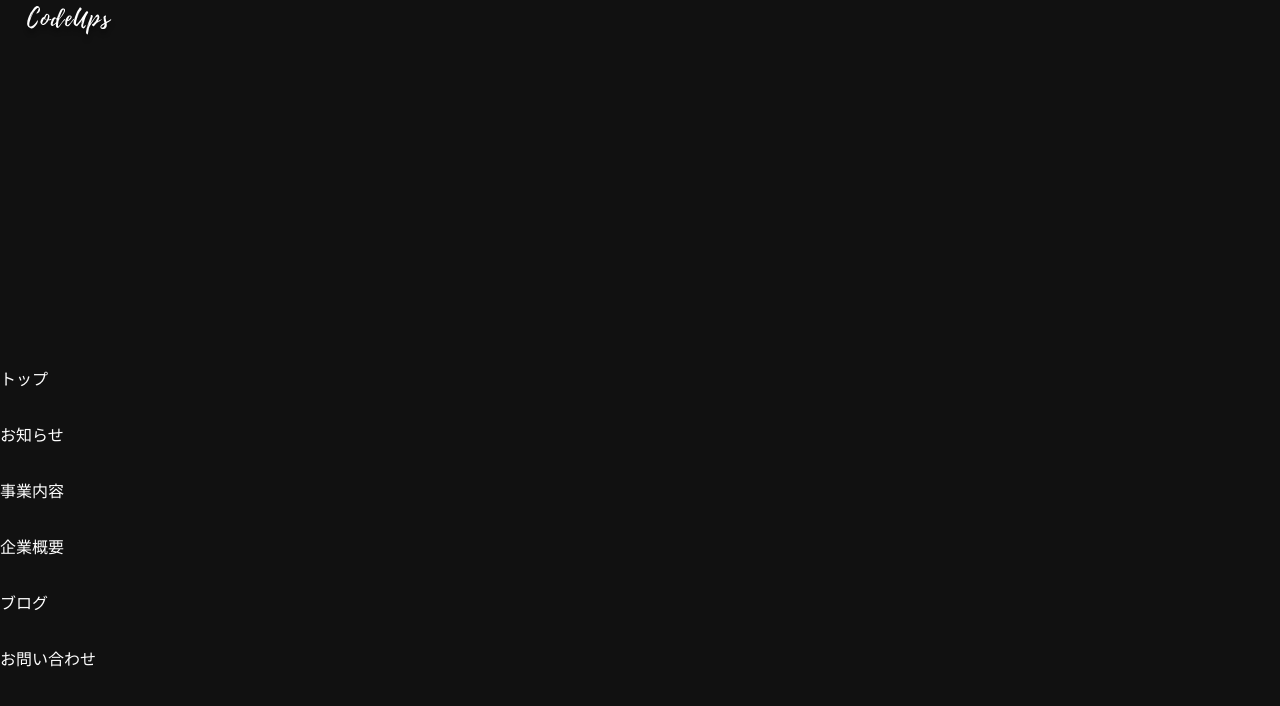
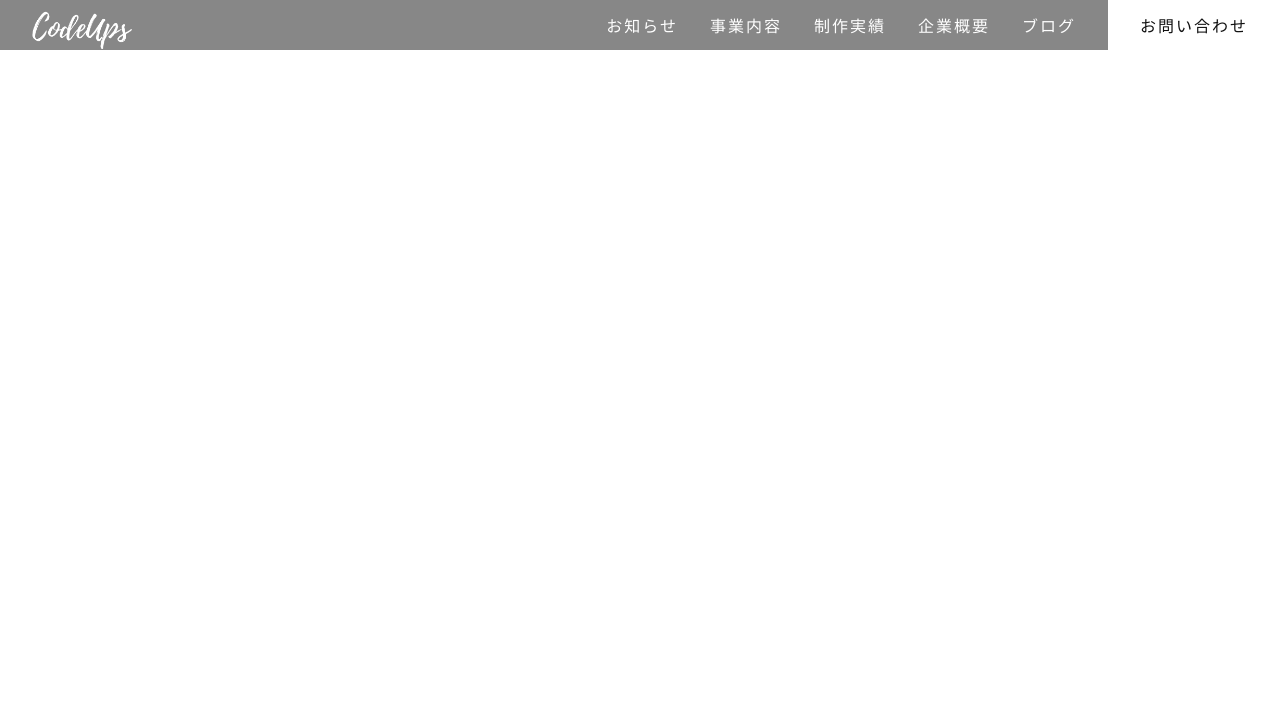
Before and after one commit to shy-sys/codeup, a website: page index.html in a window 1280 px wide. Drawn offline with nearby package versions, Linux system fonts and the light colour scheme.

Commit message:
no message

```diff
--- a/index.html
+++ b/index.html
@@ -20,7 +20,7 @@
   <!-- GoogleFont -->
   <link rel="preconnect" href="https://fonts.googleapis.com">
   <link rel="preconnect" href="https://fonts.gstatic.com" crossorigin>
-  <link href="https://fonts.googleapis.com/css2?family=Dancing+Script&family=Noto+Sans+JP:wght@400;500;700&display=swap" rel="stylesheet">
+<link href="https://fonts.googleapis.com/css2?family=Dancing+Script&family=Noto+Sans+JP:wght@400;500;700&display=swap" rel="stylesheet">
   <!-- css -->
   <link rel="stylesheet" href="./css/styles.css">
   <!-- JavaScript -->
@@ -30,38 +30,63 @@
 <body>
 <header class="l-header p-header">
   <div class="p-header__inner">
-    <h1 class="c-logo">
-      <a href="#" class="c-logo__link">
-        <img src="./images/image/CodeUps1.svg" alt="ヘッダーロゴ">
+    <h1 class="header-logo">
+      <a href="#" class="header-logo__link">
+        <img src="./images/image/CodeUps.png" alt="ヘッダーロゴ">
       </a>
     </h1>
-    <div class="p-header__drawer c-hamburger js-hamburger">
+    <!-- ハンバーガーアイコン -->
+    <div id="MenuButton" class="p-header__drawer c-hamburger js-hamburger">
       <span></span>
       <span></span>
       <span></span>
     </div>
-    <nav class="p-header__sp-nav sp-nav ">
-      <ul class="sp-nav__items">
-        <li class="sp-nav__item">
-          <a href="#">トップ</a>
-        </li>
-        <li class="sp-nav__item">
+    <!-- ドロワーメニュー -->
+    <div class="p-header__sp-nav p-sp-nav js-drawer-menu">
+      <ul class="p-sp-nav__items">
+        <li class="p-sp-nav__item">
           <a href="#">お知らせ</a>
         </li>
-        <li class="sp-nav__item">
+        <li class="p-sp-nav__item">
           <a href="#">事業内容</a>
         </li>
-        <li class="sp-nav__item">
+        <li class="p-sp-nav__item">
+          <a href="#">制作実績</a>
+        </li>
+        <li class="p-sp-nav__item">
           <a href="#">企業概要</a>
         </li>
-        <li class="sp-nav__item">
+        <li class="p-sp-nav__item">
           <a href="#">ブログ</a>
         </li>
-        <li class="sp-nav__item">
+        <li class="p-sp-nav__item">
           <a href="#">お問い合わせ</a>
         </li>
       </ul>
-    </nav>
+    </div>
+
+    <div class="p-header__pc-nav p-pc-nav">
+      <ul class="p-pc-nav__items">
+        <li class="p-pc-nav__item">
+          <a href="#">お知らせ</a>
+        </li>
+        <li class="p-pc-nav__item">
+          <a href="#">事業内容</a>
+        </li>
+        <li class="p-pc-nav__item">
+          <a href="#">制作実績</a>
+        </li>
+        <li class="p-pc-nav__item">
+          <a href="#">企業概要</a>
+        </li>
+        <li class="p-pc-nav__item">
+          <a href="#">ブログ</a>
+        </li>
+        <li class="p-pc-nav__item p-pc-nav__item--white">
+          <a href="#">お問い合わせ</a>
+        </li>
+      </ul>
+    </div>
   </div>
 </header>
 
--- a/js/script.js
+++ b/js/script.js
@@ -24,14 +24,16 @@ jQuery(function ($) { // この中であればWordpressでも「$」が使用可
   });
 
   //ドロワーメニュー
-  $("#MenuButton").click(function () {
+  $(".js-hamburger").on(click, function () {
     // $(".l-drawer-menu").toggleClass("is-show");
     // $(".p-drawer-menu").toggleClass("is-show");
-    $(".js-drawer-open").toggleClass("open");
-    $(".drawer-menu").toggleClass("open");
+    $(".js-drawer-open").toggleClass("is-open");
+    $(".js-drawer-menu").toggleClass("is-open");
     $("html").toggleClass("is-fixed");
+    // $(this).toggleClass("is-open");
+    // return false;
+  });
 
-  });
 
 
 
--- a/src/sass/global/_setting.scss
+++ b/src/sass/global/_setting.scss
@@ -16,8 +16,8 @@ $padding-sp: 20px;
 ////////////////////
 // フォント設定
 ////////////////////
-$base-font-family: "Noto Sans JP', sans-serif";
-$second-font-family: "Dancing Script', cursive";
+$base-font-family: 'Noto Sans JP', sans-serif;
+$second-font-family: 'Dancing Script', cursive;
 // ※検証ツールでしっかり反映されているか確認する
 
 body {
--- /dev/null
+++ b/src/sass/object/componet/_c-hamburger.scss
@@ -0,0 +1,57 @@
+@use "global" as *;
+
+.c-hamburger {
+    z-index: 9999;
+    width: rem(24);
+    height: rem(13);
+    padding-top: ren(14);
+    padding-bottom: rem(22);
+    display: flex;
+    justify-content: center;
+    align-items: center;
+    position: relative;
+    cursor: pointer;
+    @include mq(md) {
+        display: none;
+    }
+}
+
+.c-hamburger span {
+    position: absolute;
+    height: rem(2);
+    width: rem(24);
+    background: $white;
+    transition: all .3s;
+}
+
+.c-hamburger span:nth-child(1) {
+    top: 0;
+}
+
+.c-hamburger span:nth-child(2) {
+    top: rem(8);
+}
+
+.c-hamburger span:nth-child(3) {
+    top: rem(16);
+}
+
+#MenuButton {
+    &.is-open {
+        transform: rotate(360deg);
+        transition: all .5s;
+    }
+    span {
+        &:nth-of-type(1) {
+            transform: rotate(-45deg);
+            top: rem(8);
+        }
+        &:nth-of-type(2) {
+            opacity: 0;
+        }
+        &:nth-of-type(3) {
+            transform: rotate(45deg);
+            top: rem(8);
+        }
+    }
+}
--- a/src/sass/object/project/_p-header.scss
+++ b/src/sass/object/project/_p-header.scss
@@ -1,25 +1,24 @@
 @use "global" as *;
 
-.l-header{
-    position: fixed;
-    top: 0;
-    left: 0;
-    right: 0;
-}
-
-.c-logo {
-    width: rem(70);
+.header-logo {
+    width: rem(80);
+    max-width: 100%;
+    padding-top: 0.625rem;
+    padding-left: 0.125rem;
     position: relative;
     z-index: 9999;
 
     @include mq(md){
-        width: rem(95);
+        width: rem(100);
+        padding-left: 0;
     }
 }
-
 .p-header {
-    background-color: $black;
+    background-color: rgba(17, 17, 17, 0.5);
     height: rem(50);
+    z-index: 1000;
+    position: fixed;
+    width: 100%;
 }
 
 .p-header__inner {
@@ -27,5 +26,15 @@
     display: flex;
     align-items: center;
     justify-content: space-between;
-    padding: 0 rem(22);
+    padding: 0 rem(20);
+    @include mq(md){
+        padding-left: 2rem;
+        padding-right: inherit;
+    }
 }
+
+.p-header__drawer {
+    @include mq(md){
+        display: none;
+    }
+}
--- /dev/null
+++ b/src/sass/object/project/_pc-nav.scss
@@ -0,0 +1,43 @@
+@use "global" as *;
+
+
+.p-pc-nav {
+    height: inherit;
+    display: none;
+    @include mq(md){
+        display: block;
+    }
+}
+
+.p-pc-nav__items {
+    height: inherit;
+    display: flex;
+    justify-content: space-between;
+    margin-left: auto;
+    line-height: rem(50);
+}
+
+.p-pc-nav__item {
+    align-items: center;
+    height: inherit;
+}
+
+.p-pc-nav__item a {
+    height: inherit;
+    color: $white;
+    display: grid;
+    place-items: center;
+    padding: 0 1rem;
+    font-size: 1rem;
+    letter-spacing: rem(2);
+}
+
+.p-pc-nav__item.p-pc-nav__item--white {
+    margin-left: 1rem;
+}
+
+.p-pc-nav__item.p-pc-nav__item--white a {
+    background-color: $white;
+    color: $black;
+    padding: 0 2rem;
+}
--- a/src/sass/object/project/_sp-nav.scss
+++ b/src/sass/object/project/_sp-nav.scss
@@ -1,7 +1,7 @@
 @use "global" as *;
 
-.sp-nav {
-    position: absolute;
+.p-sp-nav {
+    position: fixed;
     top: 0;
     left: 0;
     right: 0;
@@ -9,18 +9,39 @@
     width: 100%;
     height: 100vh;
     z-index: 8888;
+    transform: translateY(-100%);
+    transition: ease .5s;
+    @include mq(md) {
+        display: none;
+    }
 }
 
-.sp-nav__items {
-    padding-top: 22rem;
+.p-sp-nav.is-open {
+    transform: translate(0);
+    // transition: .3s ease-out;
 }
 
-.sp-nav__item a {
+.p-sp-nav__items {
+    padding-top: rem(209);
+    padding-bottom: rem(208);
+    height: 100vh;
+    overflow: scroll;
+}
+
+.p-sp-nav__item {
+    width: 100%;
+
+}
+
+.p-sp-nav__item a {
     display: block;
     width: 100%;
+    text-align: center;
     padding-top: rem(16);
     padding-bottom: rem(16);
-    align-items: center;
     color: $white;
     font-size: rem(16);
+    letter-spacing: rem(2);
+    font-family: $base-font-family;
+    font-weight: $regular;
 }
```
Also changed, not shown: css/styles.css, images/image/CodeUps.png (added), 1 other file.
